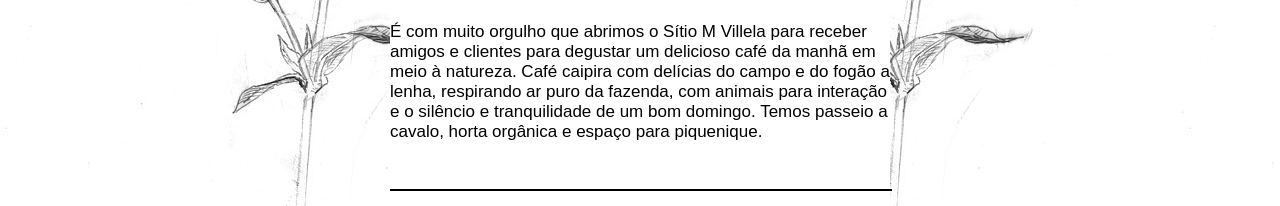
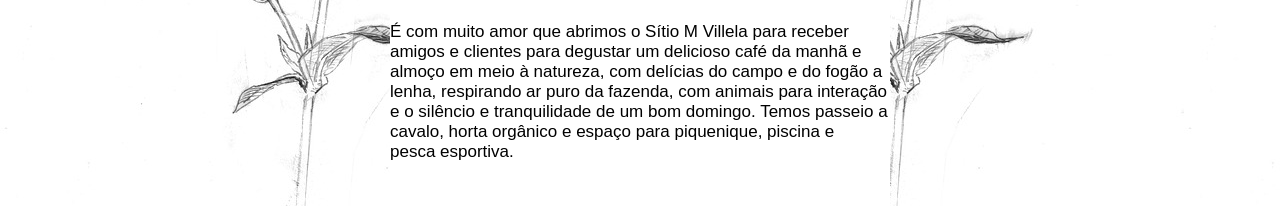
Before and after one commit to MVillelaOficial/Cafe, a plain HTML site: page index.html in a window 1280 px wide. Shown: the part 530-736 px from the top of the page. Drawn offline with Linux system fonts and the light colour scheme.

Commit message:
Update index.html

```diff
--- a/index.html
+++ b/index.html
@@ -24,14 +24,11 @@
             <hr>
             <div class="about-content">
                 <h2 class="about-title">Sobre Nós</h2>
-                <p class="about-text">É com muito orgulho que abrimos o Sítio M Villela para
-                receber amigos e clientes para degustar um delicioso
-                café da manhã em meio à natureza. Café caipira com
-                delícias do campo e do fogão a lenha, respirando
-                ar puro da fazenda, com animais para interação e o
-                silêncio e tranquilidade de um bom domingo. Temos
-                passeio a cavalo, horta orgânica e espaço para
-                piquenique.</p>
+                <p class="about-text">É com muito amor que abrimos o Sítio M Villela para receber amigos e
+                    clientes para degustar um delicioso café da manhã  e almoço em meio à natureza, com delícias do
+                    campo e do fogão a lenha, respirando ar puro da fazenda, com animais para interação e o
+                    silêncio e tranquilidade de um bom domingo. Temos passeio a cavalo, horta orgânico
+                    e espaço para piquenique, piscina e pesca esportiva.</p>
             </div>
         </section>
         <section class="services">
```
